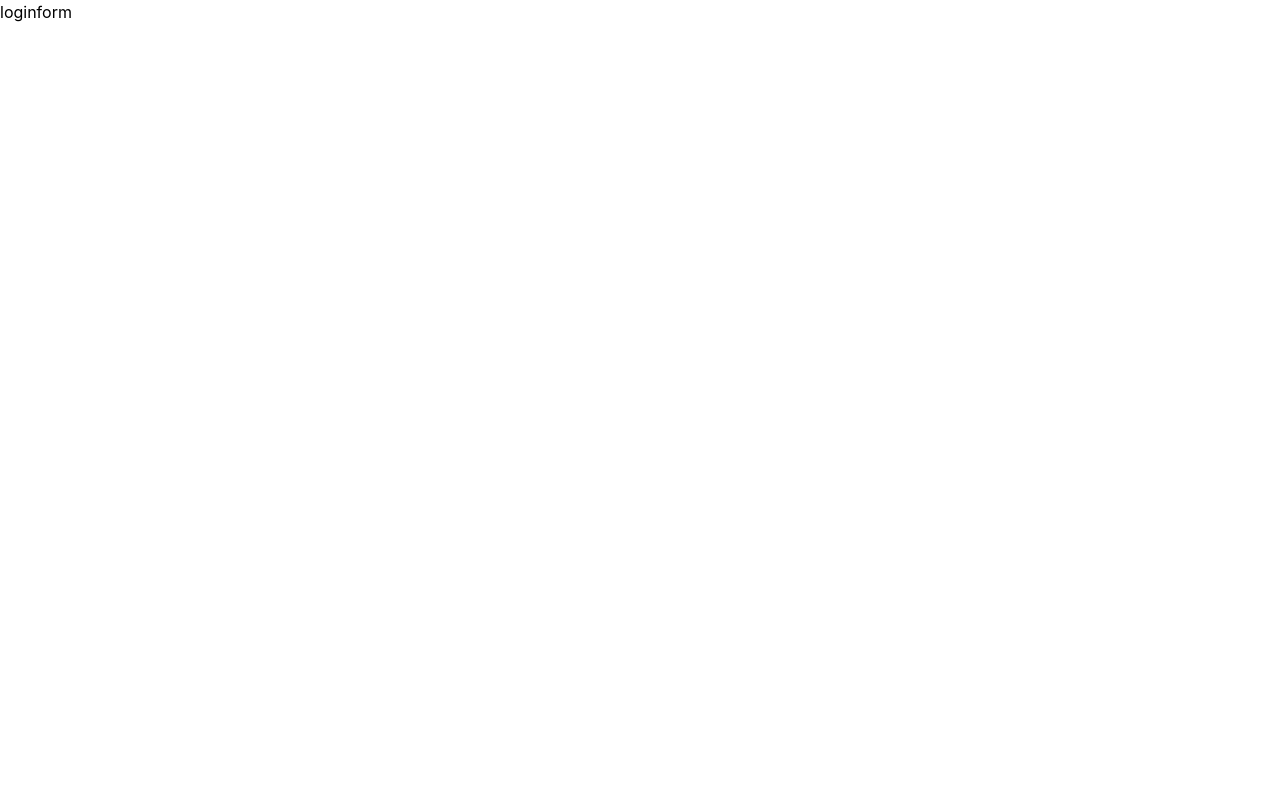
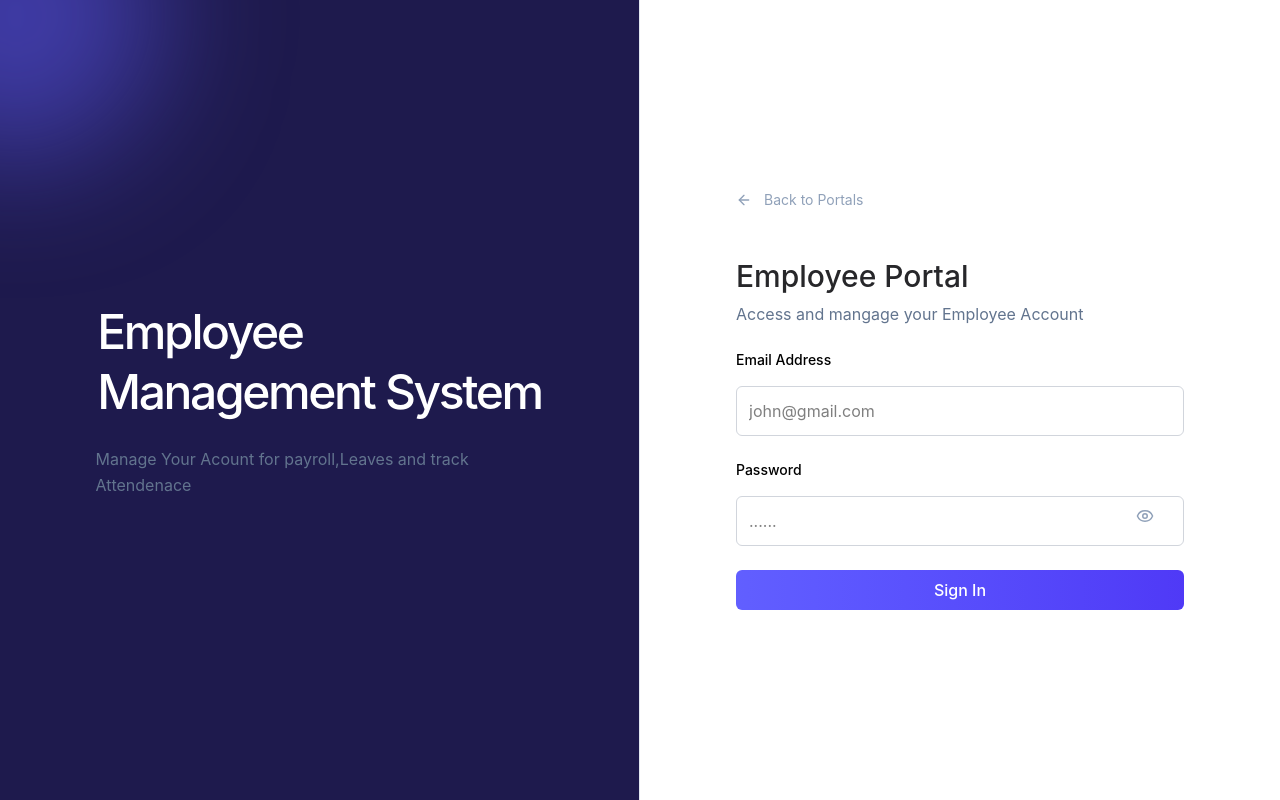
Before and after one commit to helaluddin-swe/employee-management-system, a React (Vite) app in the folder client/: page /login/employee in a window 1280 px wide. Built offline with nearby package versions, Linux system fonts and the light colour scheme; no server answers.

Commit message:
add login page with connect backend

```diff
--- a/client/src/api/api.js
+++ b/client/src/api/api.js
@@ -1,6 +1,6 @@
 import axios from "axios"
 const api=axios.create({
-   baseUrl:(import.meta.VITE_BACKEND_URL || "http://localhost:5000")+"/api"
+   baseURL: (import.meta.env.VITE_BACKEND_URL || "http://localhost:5000")
 })
 
 // Attach auth token for all networdk
--- /dev/null
+++ b/client/src/componenets/Loading.jsx
@@ -0,0 +1,11 @@
+
+
+const Loading = () => {
+  return (
+    <div>
+      loading....
+    </div>
+  )
+}
+
+export default Loading
--- a/client/src/componenets/LoginForm.jsx
+++ b/client/src/componenets/LoginForm.jsx
@@ -1,8 +1,76 @@
+import { Link, useNavigate } from "react-router-dom"
+import LoginFormLeft from "./LoginFormLeft"
+import { ArrowLeftIcon, EyeIcon, EyeOffIcon, Loader2Icon } from "lucide-react"
+import { useState } from "react"
+import { toast } from "react-toastify"
+import { useAuth } from "../context/authContext"
 
-const LoginForm = () => {
+
+const LoginForm = ({ role, title, subTitle }) => {
+  const [email, setEmail] = useState("")
+  const [password, setPassword] = useState("")
+  const [error, setError] = useState("")
+  const [loading, setLoading] = useState("")
+  const [showPassword, setShowPassword] = useState(false)
+  const navigate = useNavigate()
+  const { login } = useAuth()
+  const handleSubmit = async (e) => {
+    e.preventDefault()
+    setError("")
+    setLoading(true)
+    try {
+      await login(email, password, role)
+      navigate("/dashboard")
+
+
+    } catch (error) {
+      toast.error(error.response?.data?.error || error.message || "Login Failed")
+
+    } finally {
+      setLoading(false)
+    }
+  }
   return (
-    <div>
-      loginform
+    <div className="min-h-screen flex flex-col md:flex-row">
+      <LoginFormLeft />
+      <div className="flex flex-1 items-center justify-center p-6 sm:p-12 bg-white">
+        <div className="max-w-md w-full animate-fade-in">
+
+          <Link to="/login" className="text-sm mb-12  text-slate-400 inline-flex gap-3 items-center hover:text-slate-800 transition-colors">
+            <ArrowLeftIcon size={16} />Back to Portals
+          </Link>
+
+          <div className="mb-6 ">
+            <h2 className="text-2xl md:text-3xl font-medium mb-2 text-zinc-800  ">{title}</h2>
+            <p className="text-sm md:text-base text-slate-500 ">{subTitle}</p>
+          </div>
+          {error && (<div className="text-rose-400 text-sm ">  </div>)}
+
+          {/* form */}
+          <form onSubmit={handleSubmit} className="space-y-6">
+            <div className="flex flex-col gap-2 ">
+              <label className=" block mb-2 text-slace-400 font-medium text-sm ">Email Address</label>
+              <input type="email" value={email} onChange={(e) => setEmail(e.target.value)} className="focus:ring-2 focus:ring-rose-400  border-gray-300 border w-full px-3 rounded-md py-3 " placeholder="john@gmail.com" required />
+            </div>
+            <div className="flex flex-col gap-2 ">
+              <label className="text-slace-400 block mb-2 font-medium text-sm ">Password</label>
+              <div className="relative">
+                <input type={showPassword ? "text" : "password"} value={password} onChange={(e) => setPassword(e.target.value)} className="focus:ring-2 border-gray-300 border focus:ring-rose-400 pr-12 w-full rounded-md px-3 py-3 " placeholder="......" required />
+                <button type="button" onClick={() => setShowPassword(!showPassword)} className="absolute right-4 top-1/2  text-center -translate-3.5 text-slate-400 hover:text-slate-600">
+                  {showPassword ? <EyeOffIcon size={18} /> : <EyeIcon size={18} />}
+                </button>
+              </div>
+            </div>
+            <button type="submit" disabled={loading} className="w-full transition-all duration-300 bg-linear-to-r from-indigo-500 to-indigo-600 hover:from-indigo-600 hover:to-indigo-700 text-white py-2 items-center font-medium text-md rounded-md cursor-pointer" >
+              {loading && <Loader2Icon className="w-4 h-4 mr-2 animate-spin bg-blue-500" />}
+              Sign In
+            </button>
+          </form>
+
+        </div>
+
+      </div>
+
     </div>
   )
 }
--- /dev/null
+++ b/client/src/context/EmployeeContext.jsx
@@ -0,0 +1,17 @@
+import { createContext } from "react"
+
+const employeeContext=createContext()
+
+const EmployeeContextProvider = ({children}) => {
+
+  const contextValue={
+
+  }
+  return (
+    <employeeContext.Provider value={contextValue}>
+      {children}
+    </employeeContext.Provider>
+  )
+}
+
+export default EmployeeContextProvider
--- a/client/src/context/authContext.jsx
+++ b/client/src/context/authContext.jsx
@@ -3,14 +3,14 @@ import api from "../api/api";
 import { toast } from "react-toastify";
 
 
-const AuthContext=createContext(null)
-export const AuthProvider=({children})=>{
- const [user,setUser]=useState(null)
- const [token,setToken]=useState(localStorage.getItem("token"))
- const [loading,setLoading]=useState(null)
- const refreshToken=async()=>{
-    const storedToken=localStorage.getItem("token")
-    if(!storedToken){
+const AuthContext = createContext(null)
+export const AuthProvider = ({ children }) => {
+  const [user, setUser] = useState(null)
+  const [token, setToken] = useState(localStorage.getItem("token"))
+  const [loading, setLoading] = useState(null)
+  const refreshToken = async () => {
+    const storedToken = localStorage.getItem("token")
+    if (!storedToken) {
       setLoading(false)
       setToken(null)
       setUser(null)
@@ -18,49 +18,49 @@ export const AuthProvider=({children})=>{
     }
 
     try {
-      const {data}=await api.get('/auth/session')
+      const { data } = await api.post('/api/auth/session')
       setUser(data.user)
 
     } catch (error) {
-        toast.error({error:error.message})
+      toast.error({ error: error.message })
       localStorage.removeItem("token")
       setLoading(false)
       setToken(null)
       setUser(null)
 
 
-    }finally{
+    } finally {
       setLoading(false)
     }
 
 
 
   }
- useEffect(()=>{
+  useEffect(() => {
     refreshToken()
- },[])
+  }, [])
 
- const login=async(email,password,role)=>{
-  const {data}=api.post('/auth/login',{email,password,role})
-    localStorage.setItem("token",data.token)
-    setToken(data.token)
-    setUser(data.user)
+  const login = async (email, password, role) => {
+    const { data } =await api.post('/api/auth/login', { email, password, role })
+    localStorage.setItem("token", data?.token)
+    setToken(data?.token)
+    setUser(data?.user)
     return data.user
   }
- const logout=async()=>{
+  const logout = async () => {
     localStorage.removeItem("token")
     setToken(null)
     setUser(null)
   }
-  const contextValue={login,logout,token,user,refreshToken,loading }
-  return(
+  const contextValue = { login, logout, token, user, refreshToken, loading }
+  return (
     <AuthContext.Provider value={contextValue}>
       {children}
     </AuthContext.Provider>
   )
 }
-export const useAuth=()=>{
-  const ctx=useContext(AuthContext)
-  if(!ctx) throw new Error ("auth context within context")
+export const useAuth = () => {
+  const ctx = useContext(AuthContext)
+  if (!ctx) throw new Error("auth context within context")
   return ctx
 }
--- a/client/src/pages/Layout.jsx
+++ b/client/src/pages/Layout.jsx
@@ -1,6 +1,11 @@
 
-import { Outlet } from "react-router-dom"
+import { Navigate, Outlet } from "react-router-dom"
+import { useAuth } from "../context/authContext"
+import Loading from "../componenets/Loading"
 const Layout = () => {
+  const {user,loading}=useAuth()
+  if(loading) return <Loading/>
+  if(!user) return <Navigate to="/login"/>
   return (
     <div className="flex  text-gray-900 h-screen ">
       <p >sidebar</p>
--- a/client/src/pages/Login.jsx
+++ b/client/src/pages/Login.jsx
@@ -1,25 +1,30 @@
-import { Link } from "react-router-dom"
+import { Link, Navigate } from "react-router-dom"
 import LoginFormLeft from "../componenets/LoginFormLeft"
 
-import {UserIcon,ShieldIcon, ArrowRightIcon} from "lucide-react"
+import { UserIcon, ShieldIcon, ArrowRightIcon } from "lucide-react"
+import { useAuth } from "../context/authContext"
+import Loading from "../componenets/Loading"
 const Login = () => {
-  const portalOptions=[
+  const {user,loading}=useAuth()
+  if(loading) return <Loading/>
+  if(!user) return <Navigate to="/dashboard"/>
+  const portalOptions = [
     {
-      to:"/login/admin",
-      title:"Admin Portal",
-      description:"Manage employee,departments,payroll,and system configurations",
-      icon:ShieldIcon
+      to: "/login/admin",
+      title: "Admin Portal",
+      description: "Manage employee,departments,payroll,and system configurations",
+      icon: ShieldIcon
     },
     {
-      to:"/login/employee",
-      title:"Employee Portal",
-      description:"View Your profile,track attendance,request time off and access payslips",
-      icon:UserIcon
+      to: "/login/employee",
+      title: "Employee Portal",
+      description: "View Your profile,track attendance,request time off and access payslips",
+      icon: UserIcon
     }
   ]
   return (
     <div className="flex flex-col md:flex-row min-h-screen ">
-      <LoginFormLeft/>
+      <LoginFormLeft />
       <div className="w-full md:w-1/2 flex-col items-center justify-center p-6 md:p-10 lg:p-16 overflow-y-auto relative min-h-screen ">
         <div className="w-full max-w-md animate-fade-in relative z-10">
           {/* header */}
@@ -29,16 +34,20 @@ const Login = () => {
           </div>
           {/* portal list */}
           <div className="space-y-6">
-          {portalOptions.map((portal)=>{
-            <Link key={portal.to} to={portal.to} className="group block bg-slate-50 border border-slate-200 rounded-lg p-5 sm:p-6 transition-all duration-300 hover:border-indigo-400 hover:bg-indigo-50">
-              <h3>{portal.title}</h3>
-              <ArrowRightIcon/>
-            </Link>
-          })}
+            {portalOptions.map((portal) => (
+              <Link key={portal.to} to={portal.to} className="group block bg-slate-50 border border-slate-200 rounded-lg p-5 sm:p-6 transition-all duration-300 hover:border-indigo-400 hover:bg-indigo-50 ">
+                <div className="flex justify-between gap-4 items-center">
+                  <h3 className="text-lg text-slate-800 group-hover:text-indigo-600 transition-colors ">{portal.title}</h3>
+                  <ArrowRightIcon className="text-slate-600 group-hover:text-indigo-600 w-6 h-6 group-hover:translate-x-1 transition-all duration-300 " />
+                </div>
+              </Link>
+            ))}
 
           </div>
           {/* footer */}
-
+          <div className="text-center mt-12 text-sm md:text-left ">
+            <p> @ {new Date().getFullYear()} DeveSpace.All right reserved</p>
+          </div>
 
         </div>
       </div>
```
Also changed, not shown: 2 other files (tests, documents, lock files or other folders). Lines whose indentation alone changed are shown as unchanged.
